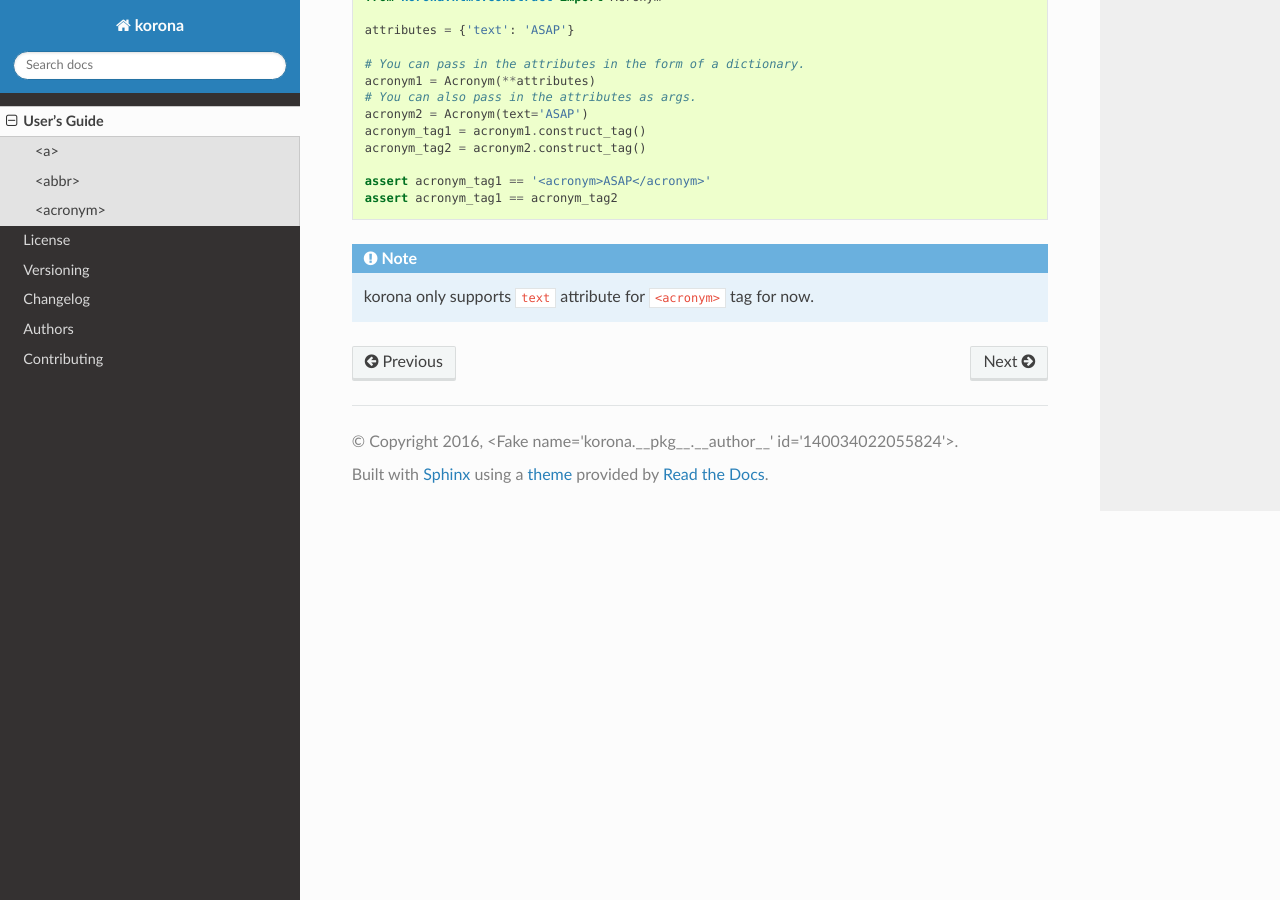
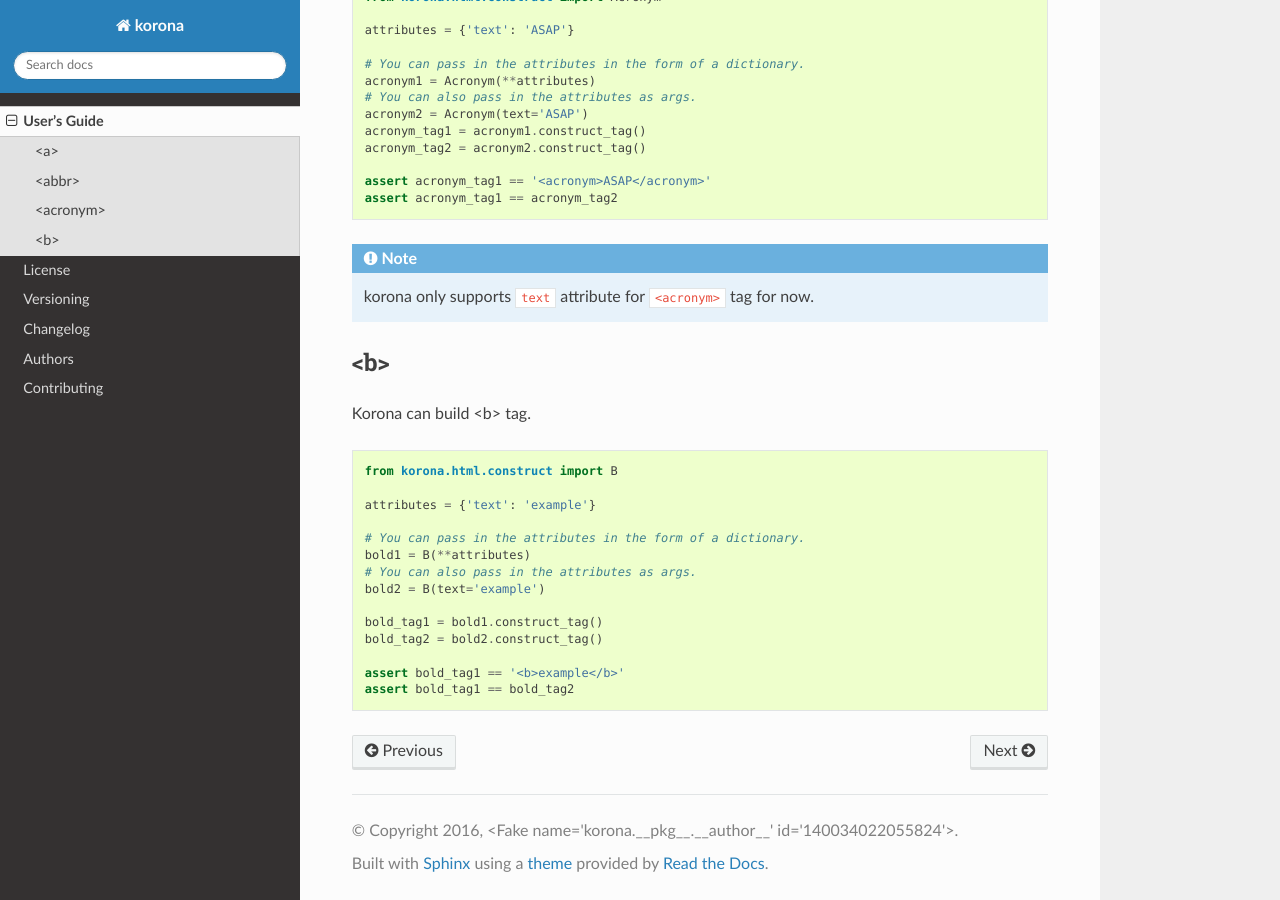
Before and after one commit to bharadwajyarlagadda/korona, a Sphinx documentation site: the page built from docs/guide.rst, in a window 1280 px wide and 900 px high, scrolled down 1603 px. Built offline with Sphinx 7.4.7 and the Read the Docs theme 2.0.0, drawn with Linux system fonts in a browser that asks for light colours; the version number could not be read and is left out.

Commit message:
Added documentation for <b> tag

```diff
--- a/docs/guide.rst
+++ b/docs/guide.rst
@@ -89,3 +89,25 @@
 
 
 .. note:: korona only supports ``text`` attribute for ``<acronym>`` tag for now.
+
+<b>
+---
+
+Korona can build <b> tag.
+
+.. code-block:: python
+
+    from korona.html.construct import B
+
+    attributes = {'text': 'example'}
+
+    # You can pass in the attributes in the form of a dictionary.
+    bold1 = B(**attributes)
+    # You can also pass in the attributes as args.
+    bold2 = B(text='example')
+
+    bold_tag1 = bold1.construct_tag()
+    bold_tag2 = bold2.construct_tag()
+
+    assert bold_tag1 == '<b>example</b>'
+    assert bold_tag1 == bold_tag2
```
